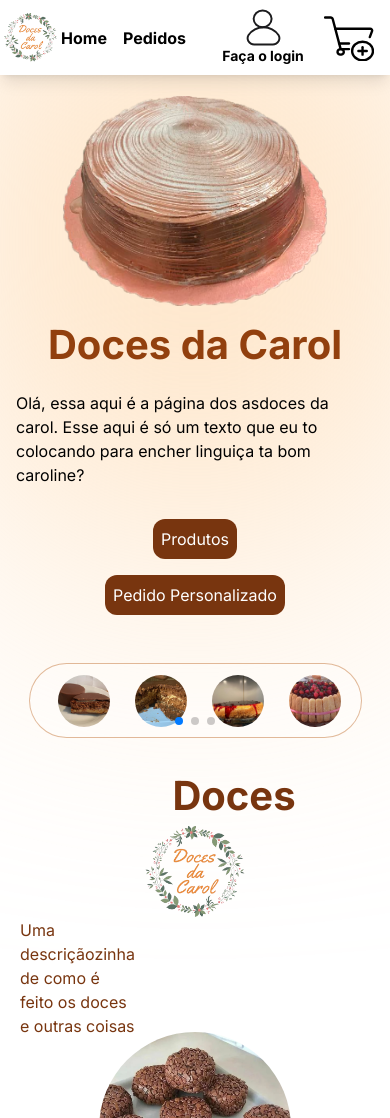
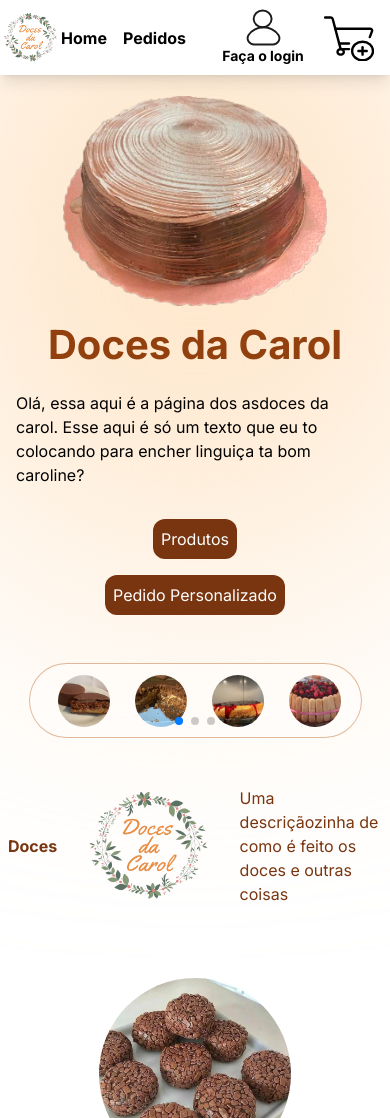
Before and after one commit to vicovaporub/doces-page, a Next.js app: page / in a window 390 px wide. Shown: the top 1118 px of the page. Built offline with nearby package versions, Linux system fonts and the light colour scheme.

Commit message:
added new style for mobile

```diff
--- a/src/components/main-components/UserOrders.tsx
+++ b/src/components/main-components/UserOrders.tsx
@@ -51,7 +51,7 @@ export const UserOrders = () => {
   }, [isLoading, userOrders, displayedOrders.length]);
 
   return (
-    <div className="max-w-4xl mx-auto p-4">
+    <div className="max-w-4xl mx-auto min-h-[100vh] p-4">
       {isNewOrderPlaced && (
         <h1 className="text-green-500 mb-4 text-center">
           Pedido realizado com sucesso! Confira abaixo seus pedidos:
--- a/src/components/sub-components/Separator.tsx
+++ b/src/components/sub-components/Separator.tsx
@@ -3,14 +3,20 @@ import logo from "../../../public/images/carol_logo.png";
 
 export const Separator = () => {
   return (
-    <div className="h-[90px] sm:flex sm:justify-between sm:items-center m-5  mb-[9rem]">
-      <h1 className="text-center ml-[20vw] font-bold justify-center text-amber-900 text-[40px]">
+    <div className="sm:h-[90px] h-fit flex justify-between sm:items-center sm:mt-24 mt-10 mb-10 items-center  sm:mb-[9rem] sm:gap-0 gap-8">
+      <h1 className="text-center sm:ml-[20vw] ml-2 font-bold justify-center text-amber-900 sm:text-[40px]">
         Doces
       </h1>
-      <div className=" inset-0 flex justify-center items-center mx-20">
-        <Image src={logo} alt="logo" width={100} height={100} />
+      <div className=" inset-0 flex justify-center items-center sm:mx-20  h-fit ">
+        <Image
+          src={logo}
+          alt="logo"
+          width={100}
+          height={100}
+          className="w-full h-auto object-cover "
+        />
       </div>
-      <p className="text-amber-900 max-w-[30vw] mr-[5vw] ">
+      <p className="text-amber-900 sm:max-w-[30vw] sm:mr-[5vw] ">
         Uma descriçãozinha de como é feito os doces e outras coisas
       </p>
     </div>
```
